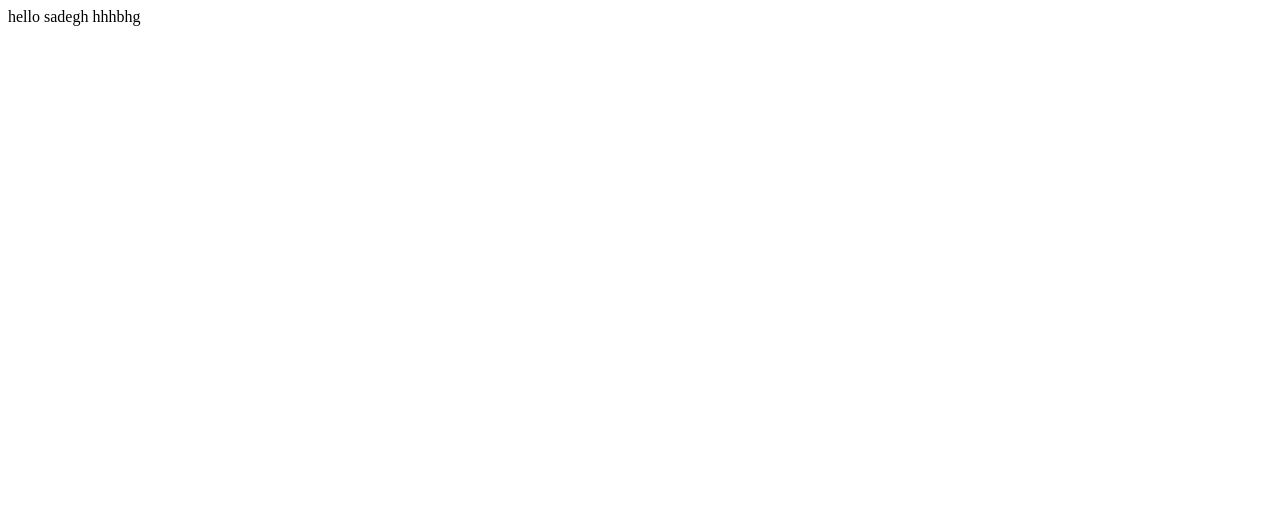
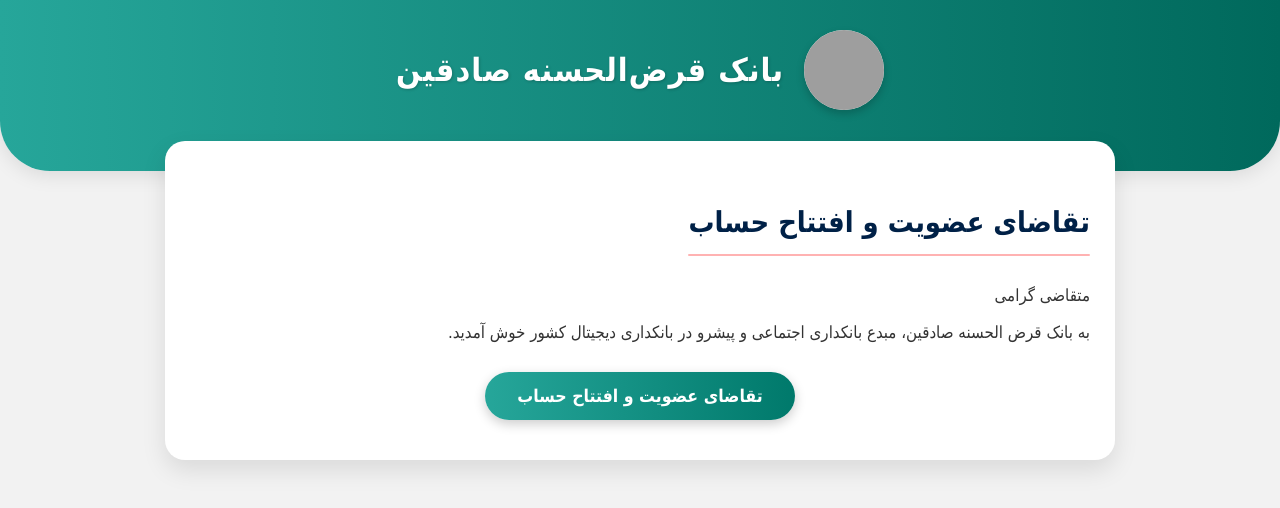
Before and after one commit to sadeqhyt/account, a plain HTML site: page index.html in a window 1280 px wide. Drawn offline with Linux system fonts and the light colour scheme; grey boxes are pictures that could not be loaded.

Commit message:
first page

```diff
--- a/index.html
+++ b/index.html
@@ -1,11 +1,34 @@
 <!DOCTYPE html>
-<html lang="en">
+<html lang="fa">
 <head>
-    <meta charset="UTF-8">
-    <meta name="viewport" content="width=device-width, initial-scale=1.0">
-    <title>Document</title>
+  <meta charset="UTF-8" />
+  <meta name="viewport" content="width=device-width, initial-scale=1" />
+  <title>بانک قرض الحسنه صادقین</title>
+  <link rel="stylesheet" href="style.css" />
 </head>
 <body>
-    hello sadegh hhhbhg
+
+  <header class="main-header">
+    <div class="header-content">
+      <div class="logo-container">
+        <img src="image/logo.png" alt="لوگو بانک صادقین" class="logo" />
+      </div>
+      <h1 class="bank-name">بانک قرض‌الحسنه صادقین</h1>
+    </div>
+  </header>
+<section class="intro-section">
+  <h2>تقاضای عضویت و افتتاح حساب</h2>
+  <p class="intro-text">
+    متقاضی گرامی<br>
+    به بانک قرض الحسنه صادقین، مبدع بانکداری اجتماعی و پیشرو در بانکداری دیجیتال کشور خوش آمدید.
+  </p>
+  <div class="intro-button">
+  <a href="signup.html" class="cta-button">تقاضای عضویت و افتتاح حساب</a>
+</div>
+
+</section>
+
+  <!-- ادامه صفحات در مراحل بعدی -->
+
 </body>
 </html>
--- /dev/null
+++ b/style.css
@@ -0,0 +1,123 @@
+/* === تنظیمات پایه === */
+body {
+  font-family: "Vazir", Tahoma, sans-serif;
+  direction: rtl;
+  margin: 0;
+  padding: 0;
+  background-color: #f2f2f2;
+}
+
+/* === هدر اصلی با گرادینت === */
+.main-header {
+  background: linear-gradient(to left, #00695c, #26a69a);
+  color: white;
+  padding: 30px 20px 60px;
+  position: relative;
+  box-shadow: 0 4px 20px rgba(0,0,0,0.1);
+  border-bottom-left-radius: 50px;
+  border-bottom-right-radius: 50px;
+}
+
+.header-content {
+  display: flex;
+  align-items: center;
+  justify-content: center;
+  gap: 20px;
+  max-width: 1000px;
+  margin: 0 auto;
+}
+
+.logo-container {
+  width: 80px;
+  height: 80px;
+  border-radius: 50%;
+  background-color: white;
+  overflow: hidden;
+  box-shadow: 0 4px 8px rgba(0,0,0,0.2);
+  transition: transform 0.3s ease;
+}
+
+.logo-container:hover {
+  transform: scale(1.05);
+}
+
+.logo {
+  width: 100%;
+  height: 100%;
+  object-fit: cover;
+}
+
+.bank-name {
+  font-size: 2rem;
+  font-weight: bold;
+  letter-spacing: 1px;
+  text-shadow: 1px 1px 3px rgba(0,0,0,0.2);
+}
+
+/* === بخش معرفی و عضویت === */
+.intro-section {
+  background-color: #ffffff;
+  margin: -30px auto 40px;
+  padding: 40px 25px;
+  max-width: 900px;
+  border-radius: 20px;
+  box-shadow: 0 10px 25px rgba(0,0,0,0.1);
+  position: relative;
+  z-index: 10;
+  text-align: right;
+}
+
+/* عنوان تقاضای عضویت */
+.intro-section h2 {
+  color: #002147; /* سورمه‌ای */
+  font-size: 1.8rem;
+  margin-bottom: 20px;
+  position: relative;
+  display: inline-block;
+}
+
+/* خط قرمز باریک فقط زیر عنوان */
+.intro-section h2::after {
+  content: "";
+  display: block;
+  width: 100%;
+  height: 2px;
+  background-color: rgba(255, 0, 0, 0.3);
+  margin-top: 15px;
+  border-radius: 2px;
+}
+
+/* متن توضیحات زیر عنوان */
+.intro-text {
+  font-size: 1.05rem;
+  line-height: 1.1;
+  color: #333;
+  white-space: pre-line;
+  text-align: right;
+  margin-top: -8px;
+}
+/* === دکمه تقاضای عضویت === */
+.intro-button {
+  text-align: center;
+  margin-top: 30px;
+}
+
+.cta-button {
+  background: linear-gradient(to left, #00796b, #26a69a);
+  color: white;
+  text-decoration: none;
+  padding: 14px 32px;
+  font-size: 1.1rem;
+  font-weight: bold;
+  border: none;
+  border-radius: 50px;
+  transition: all 0.3s ease;
+  box-shadow: 0 4px 12px rgba(0, 0, 0, 0.2);
+  display: inline-block;
+}
+
+.cta-button:hover {
+  background: linear-gradient(to left, #004d40, #009688);
+  transform: translateY(-2px);
+  box-shadow: 0 6px 16px rgba(0, 0, 0, 0.3);
+}
```
Also changed, not shown: 1 other file.
